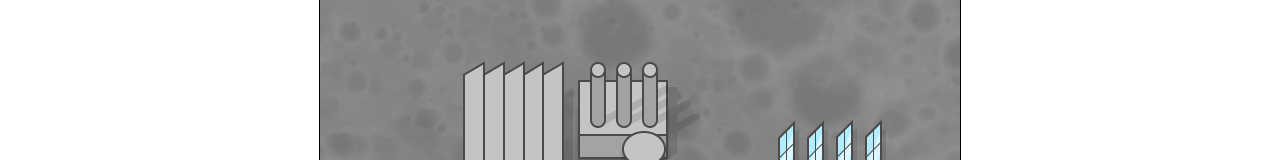
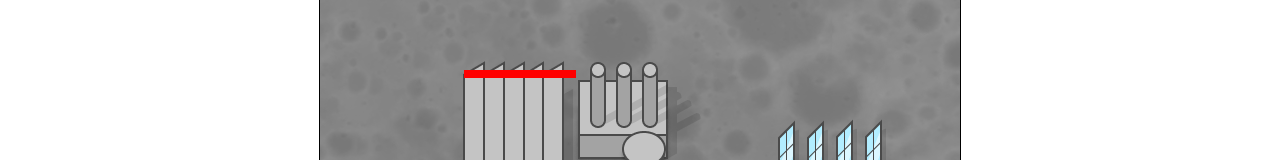
Before and after one commit to danini-the-panini/moon-inc, a Vue app: page / in a window 1280 px wide. Shown: the part 122-282 px from the top of the page. Built offline with nearby package versions, Linux system fonts and the light colour scheme.

Commit message:
add: power storing and generating

```diff
--- a/src/classes/BaseEntity.ts
+++ b/src/classes/BaseEntity.ts
@@ -1,28 +1,21 @@
-import System from '@/systems/System';
+import BaseSystem from '@/systems/BaseSystem';
 import { v4 as uuid } from 'uuid';
+import GameMethods from './GameMethods';
 
 export default class BaseEntity {
+  game: GameMethods;
   id: string;
+  name: string;
+  sprite: string;
+  x: number;
+  y: number;
+  width: number;
+  height: number;
+  orientation: number;
+  areaOfEffect: number;
+  systems: Map<string, BaseSystem>
 
-  name: string;
-
-  sprite: string;
-
-  x: number;
-
-  y: number;
-
-  width: number;
-
-  height: number;
-
-  orientation: number;
-
-  areaOfEffect: number;
-
-  systems: Map<string, System>
-
-  constructor(attributes: {
+  constructor(game: GameMethods, attributes: {
     name: string;
     sprite: string;
     x: number;
@@ -32,6 +25,7 @@ export default class BaseEntity {
     orientation: number;
     areaOfEffect: number;
   }) {
+    this.game = game;
     this.id = uuid();
     this.name = attributes.name;
     this.sprite = attributes.sprite;
@@ -41,7 +35,7 @@ export default class BaseEntity {
     this.height = attributes.height;
     this.orientation = attributes.orientation;
     this.areaOfEffect = attributes.areaOfEffect;
-    this.systems = new Map<string, System>();
+    this.systems = new Map<string, BaseSystem>();
   }
 
   update(delta: number): void {
@@ -55,4 +49,19 @@ export default class BaseEntity {
       system.performActionOnMap(x, y);
     });
   }
+
+  hasSystem(systemName: string) {
+    return this.systems.has(systemName);
+  }
+
+  getSystem(systemName: string) {
+    return this.systems.get(systemName);
+  }
+
+  withinAreaOfEffect(otherEntity: BaseEntity) {
+    const dx = otherEntity.x - this.x;
+    const dy = otherEntity.y - this.y;
+
+    return dx * dx + dy * dy <= this.areaOfEffect * this.areaOfEffect;
+  }
 }
--- /dev/null
+++ b/src/classes/GameMethods.ts
@@ -0,0 +1,5 @@
+import BaseEntity from './BaseEntity';
+
+export default interface GameMethods {
+  findEntities(finder: (entity: BaseEntity) => boolean): Array<BaseEntity>;
+}
--- a/src/components/Entity.vue
+++ b/src/components/Entity.vue
@@ -3,48 +3,49 @@
     :class="{ container: true, selected: selected }"
     :style="containerStyle">
     <div class="image" :style="imageStyle"></div>
-    <div v-if="selected && areaOfEffect > 0" class="aoe" :style="aoeStyle"></div>
+    <div v-if="selected && entity.areaOfEffect > 0" class="aoe" :style="aoeStyle"></div>
+    <div v-for="[systemName, system] in entity.systems" :key="systemName">
+      <component
+        :is="system.overlayComponent"
+        :system="system"
+      ></component>
+    </div>
   </div>
 </template>
 
 <script lang="ts">
 import { computed } from 'vue';
+import BaseEntity from '@/classes/BaseEntity';
+import NoOverlay from './NoOverlay.vue';
+import PowerStoringOverlay from './PowerStoringOverlay.vue';
 
 export default {
+  components: {
+    NoOverlay,
+    PowerStoringOverlay,
+  },
   props: {
     selected: Boolean,
-    x: Number,
-    y: Number,
-    width: Number,
-    height: Number,
-    orientation: Number,
-    sprite: String,
-    areaOfEffect: Number,
+    entity: BaseEntity,
   },
   setup(props: {
     selected: boolean;
-    x: number;
-    y: number;
-    width: number;
-    height: number;
-    orientation: number;
-    sprite: string;
-    areaOfEffect: number;
+    entity: BaseEntity;
   }) {
     const containerStyle = computed(() => ({
-      transform: `translate(-50%, -50%) translate(${props.x}px, ${props.y}px)`,
-      width: `${props.width}px`,
-      height: `${props.height}px`,
+      transform: `translate(-50%, -50%) translate(${props.entity.x}px, ${props.entity.y}px)`,
+      width: `${props.entity.width}px`,
+      height: `${props.entity.height}px`,
     }));
 
     const imageStyle = computed(() => ({
-      transform: `rotate(${props.orientation}deg)`,
-      backgroundImage: `url(${props.sprite})`,
+      transform: `rotate(${props.entity.orientation}deg)`,
+      backgroundImage: `url(${props.entity.sprite})`,
     }));
 
     const aoeStyle = computed(() => ({
-      width: `${props.areaOfEffect * 2}px`,
-      height: `${props.areaOfEffect * 2}px`,
+      width: `${props.entity.areaOfEffect * 2}px`,
+      height: `${props.entity.areaOfEffect * 2}px`,
     }));
 
     return {
--- a/src/components/Game.vue
+++ b/src/components/Game.vue
@@ -13,7 +13,7 @@
         <Entity
           v-for="[id, entity] in entities"
           :key="id"
-          v-bind="entity"
+          :entity="entity"
           :selected="entity.id === selectedEntityId"
           @click.left.stop="selectEntity(entity)"
         />
@@ -46,25 +46,32 @@ import Powerplant from '@/assets/powerplant.png';
 import SolarPanels from '@/assets/solar-panels.png';
 import BaseEntity from '@/classes/BaseEntity';
 import MovementSystem from '@/systems/MovementSystem';
+import PowerGeneratingSystem from '@/systems/PowerGeneratingSystem';
+import PowerStoringSystem from '@/systems/PowerStoringSystem';
+import GameMethods from '@/classes/GameMethods';
 
-const SPEED = 0.3;
-
-function indexById(array: Array<BaseEntity>) {
-  const map: Map<string, BaseEntity> = new Map();
-
-  array.forEach((item) => {
-    map.set(item.id, item);
-  });
-
-  return map;
-}
+const SPEED = 300;
 
 export default {
   components: {
     Entity,
   },
   setup() {
-    const buggy1 = new BaseEntity({
+    const entities = reactive(new Map<string, BaseEntity>());
+
+    const game: GameMethods = {
+      findEntities(finder) {
+        const results: Array<BaseEntity> = [];
+
+        entities.forEach((entity) => {
+          if (finder(entity)) results.push(entity);
+        });
+
+        return results;
+      },
+    };
+
+    const buggy1 = new BaseEntity(game, {
       sprite: Buggy,
       name: 'Buggy 1',
       x: 500,
@@ -75,8 +82,9 @@ export default {
       areaOfEffect: 0,
     });
     buggy1.systems.set('movement', new MovementSystem(buggy1, { speed: SPEED }));
+    entities.set(buggy1.id, buggy1);
 
-    const buggy2 = new BaseEntity({
+    const buggy2 = new BaseEntity(game, {
       sprite: Buggy,
       name: 'Buggy 1',
       x: 700,
@@ -87,8 +95,9 @@ export default {
       areaOfEffect: 0,
     });
     buggy2.systems.set('movement', new MovementSystem(buggy2, { speed: SPEED }));
+    entities.set(buggy2.id, buggy2);
 
-    const powerplant = new BaseEntity({
+    const powerplant = new BaseEntity(game, {
       sprite: Powerplant,
       name: 'Power Plant',
       x: 256,
@@ -98,8 +107,10 @@ export default {
       orientation: 0,
       areaOfEffect: 384,
     });
+    powerplant.systems.set('power-storing', new PowerStoringSystem(powerplant, { capacity: 100 }));
+    entities.set(powerplant.id, powerplant);
 
-    const solarPanels = new BaseEntity({
+    const solarPanels = new BaseEntity(game, {
       sprite: SolarPanels,
       name: 'Solar Panels',
       x: 512,
@@ -109,13 +120,8 @@ export default {
       orientation: 0,
       areaOfEffect: 0,
     });
-
-    const entities = reactive(indexById([
-      buggy1,
-      buggy2,
-      powerplant,
-      solarPanels,
-    ]));
+    solarPanels.systems.set('power-generating', new PowerGeneratingSystem(solarPanels, { rate: 10 }));
+    entities.set(solarPanels.id, solarPanels);
 
     const selectedEntityId: Ref<string | null> = ref(null);
 
@@ -141,7 +147,7 @@ export default {
 
       requestAnimationFrame(() => {
         const t2 = new Date();
-        update(t2.getTime() - t1.getTime());
+        update((t2.getTime() - t1.getTime()) / 1000);
       });
     };
 
--- /dev/null
+++ b/src/components/NoOverlay.vue
@@ -0,0 +1,3 @@
+<template>
+  <div></div>
+</template>
--- /dev/null
+++ b/src/components/PowerStoringOverlay.vue
@@ -0,0 +1,42 @@
+<template>
+  <div class="overlay">
+    <div class="bar" :style="barStyle"></div>
+  </div>
+</template>
+
+<script lang="ts">
+import PowerStoringSystem from '@/systems/PowerStoringSystem';
+import { computed } from 'vue';
+
+export default {
+  props: {
+    system: PowerStoringSystem,
+  },
+  setup(props: {
+    system: PowerStoringSystem;
+  }) {
+    const barStyle = computed(() => ({
+      width: `${(props.system.stored / props.system.capacity) * 100}%`,
+    }));
+
+    return {
+      barStyle,
+    };
+  },
+};
+</script>
+
+<style lang="scss" scoped>
+.overlay {
+  position: absolute;
+  top: 1rem;
+  left: 1rem;
+  right: 1rem;
+  height: 0.5rem;
+}
+
+.bar {
+  height: 100%;
+  background-color: #ff0000;
+}
+</style>
--- a/src/systems/BaseSystem.ts
+++ b/src/systems/BaseSystem.ts
@@ -1,7 +1,8 @@
 import BaseEntity from '@/classes/BaseEntity';
-import System from './System';
+import { Component } from 'vue';
+import NoOverlay from '@/components/NoOverlay.vue';
 
-export default abstract class BaseSystem implements System {
+export default abstract class BaseSystem {
   entity: BaseEntity;
 
   constructor(entity: BaseEntity) {
@@ -11,4 +12,8 @@ export default abstract class BaseSystem implements System {
   update(delta: number): void { }
 
   performActionOnMap(x: number, y: number): void { }
+
+  get overlayComponent(): string {
+    return 'NoOverlay';
+  }
 }
--- a/src/systems/MovementSystem.ts
+++ b/src/systems/MovementSystem.ts
@@ -4,11 +4,8 @@ import BaseSystem from './BaseSystem';
 
 export default class MovementSystem extends BaseSystem {
   moving: boolean;
-
   targetX: number;
-
   targetY: number;
-
   speed: number;
 
   constructor(entity: BaseEntity, attributes: {
--- /dev/null
+++ b/src/systems/PowerGeneratingSystem.ts
@@ -0,0 +1,28 @@
+import BaseEntity from '@/classes/BaseEntity';
+import BaseSystem from './BaseSystem';
+import PowerStoringSystem from './PowerStoringSystem';
+
+export default class PowerGeneratingSystem extends BaseSystem {
+  rate: number;
+
+  constructor(entity: BaseEntity, attributes: { rate: number }) {
+    super(entity);
+    this.rate = attributes.rate;
+  }
+
+  update(delta: number) {
+    let storingEntities = this.entity.game.findEntities((e: BaseEntity) => {
+      return e.hasSystem('power-storing') && e.withinAreaOfEffect(this.entity);
+    });
+
+    if (storingEntities.length === 0) return;
+
+    const ratePerEntity = this.rate * delta / storingEntities.length;
+
+    storingEntities.forEach((e: BaseEntity) => {
+      const system = e.getSystem('power-storing') as PowerStoringSystem;
+
+      system.storePower(ratePerEntity);
+    });
+  }
+}
--- /dev/null
+++ b/src/systems/PowerStoringSystem.ts
@@ -0,0 +1,21 @@
+import BaseEntity from '@/classes/BaseEntity';
+import BaseSystem from './BaseSystem';
+
+export default class PowerGeneratingSystem extends BaseSystem {
+  capacity: number;
+  stored: number;
+
+  constructor(entity: BaseEntity, attributes: { capacity: number }) {
+    super(entity);
+    this.capacity = attributes.capacity;
+    this.stored = 0;
+  }
+
+  storePower(value: number) {
+    this.stored = Math.min(this.capacity, this.stored + value);
+  }
+
+  get overlayComponent() {
+    return 'PowerStoringOverlay';
+  }
+}
--- a/src/systems/System.ts
+++ /dev/null
@@ -1,4 +0,0 @@
-export default interface System {
-  update(delta: number): void;
-  performActionOnMap(x: number, y: number): void;
-}
```
Also changed, not shown: .eslintrc.js.
